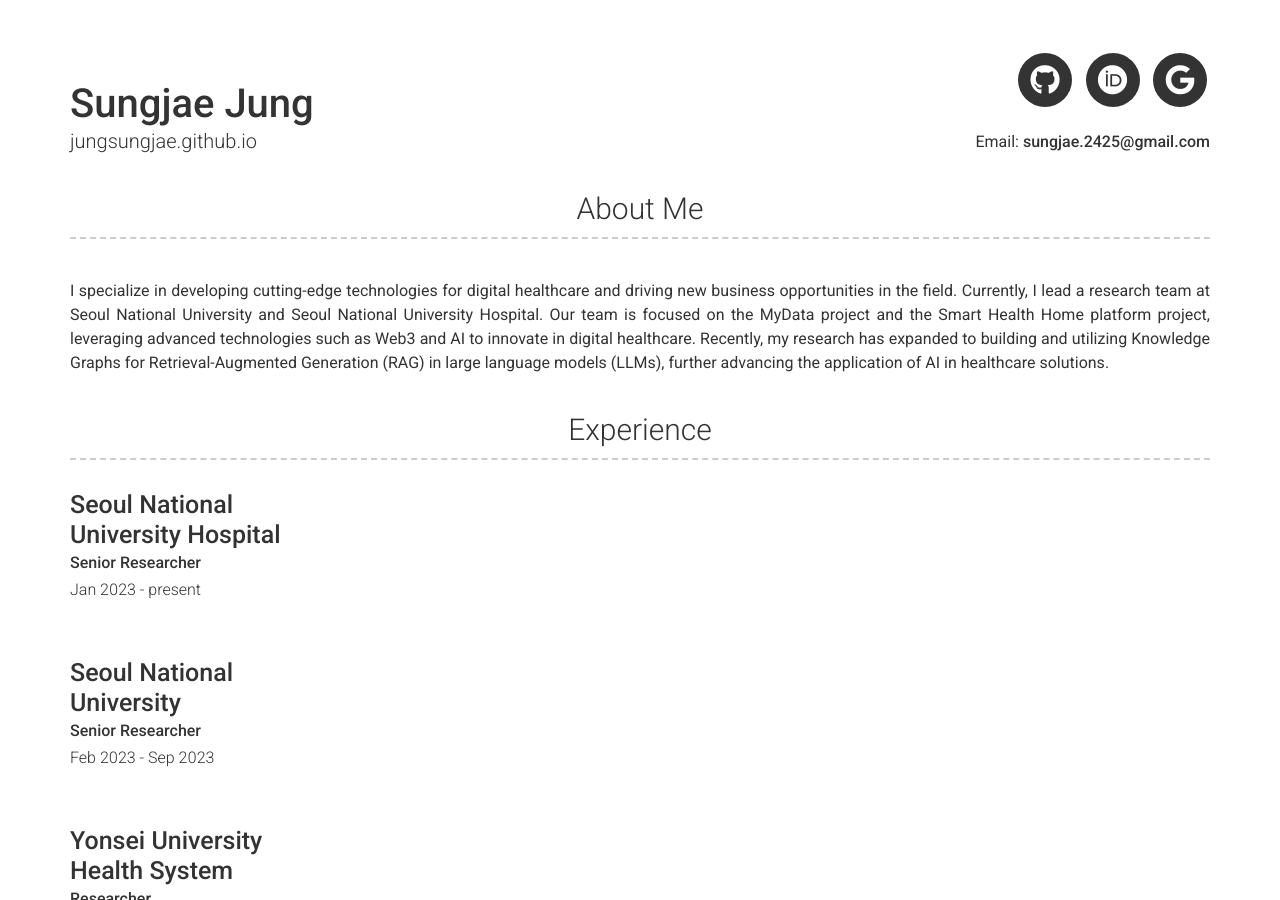
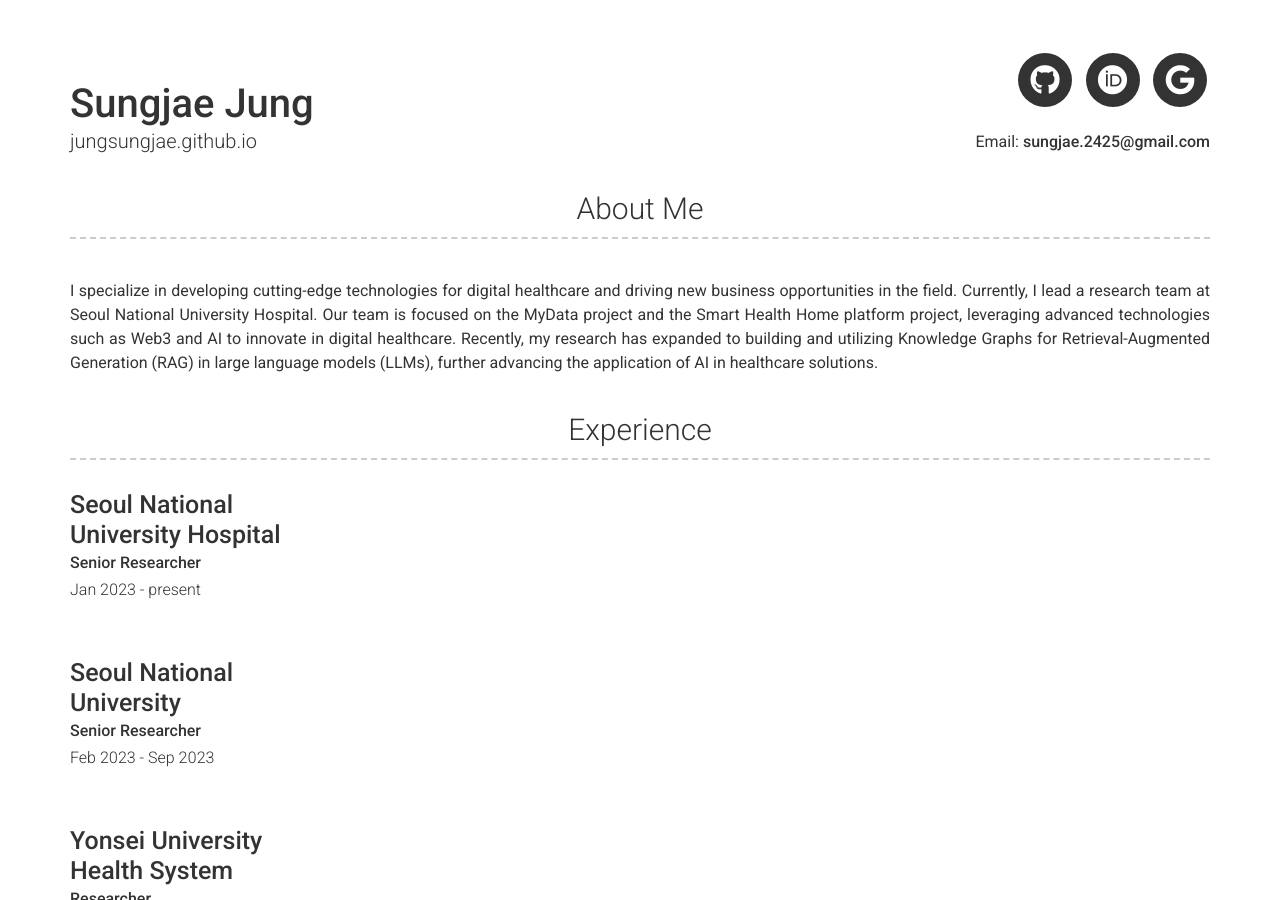
Before and after one commit to jungsungjae/jungsungjae.github.io, a Jekyll site: the page built from index.md, in a window 1280 px wide and 900 px high. Built offline with Jekyll 4.4.1, drawn with Linux system fonts in a browser that asks for light colours; nearby versions of some CDN libraries.

Commit message:
Update _config.yml

```diff
--- a/_config.yml
+++ b/_config.yml
@@ -53,7 +53,7 @@ googlescholar_username: Y4bnvrAAAAAJ
 #about_profile_image: Directory of profile image (eg. images/profile.jpg)
 about_content: |
   I specialize in developing cutting-edge technologies for digital healthcare and driving new business opportunities in the field.
-  Currently, I lead a research team at Seoul National University and Seoul National University Hospital.
+  Currently, I lead a research team at Seoul National University Hospital.
   Our team is focused on the MyData project and the Smart Health Home platform project, leveraging advanced technologies such as Web3 and AI to innovate in digital healthcare.
   Recently, my research has expanded to building and utilizing Knowledge Graphs for Retrieval-Augmented Generation (RAG) in large language models (LLMs), further advancing the application of AI in healthcare solutions.
 
```
